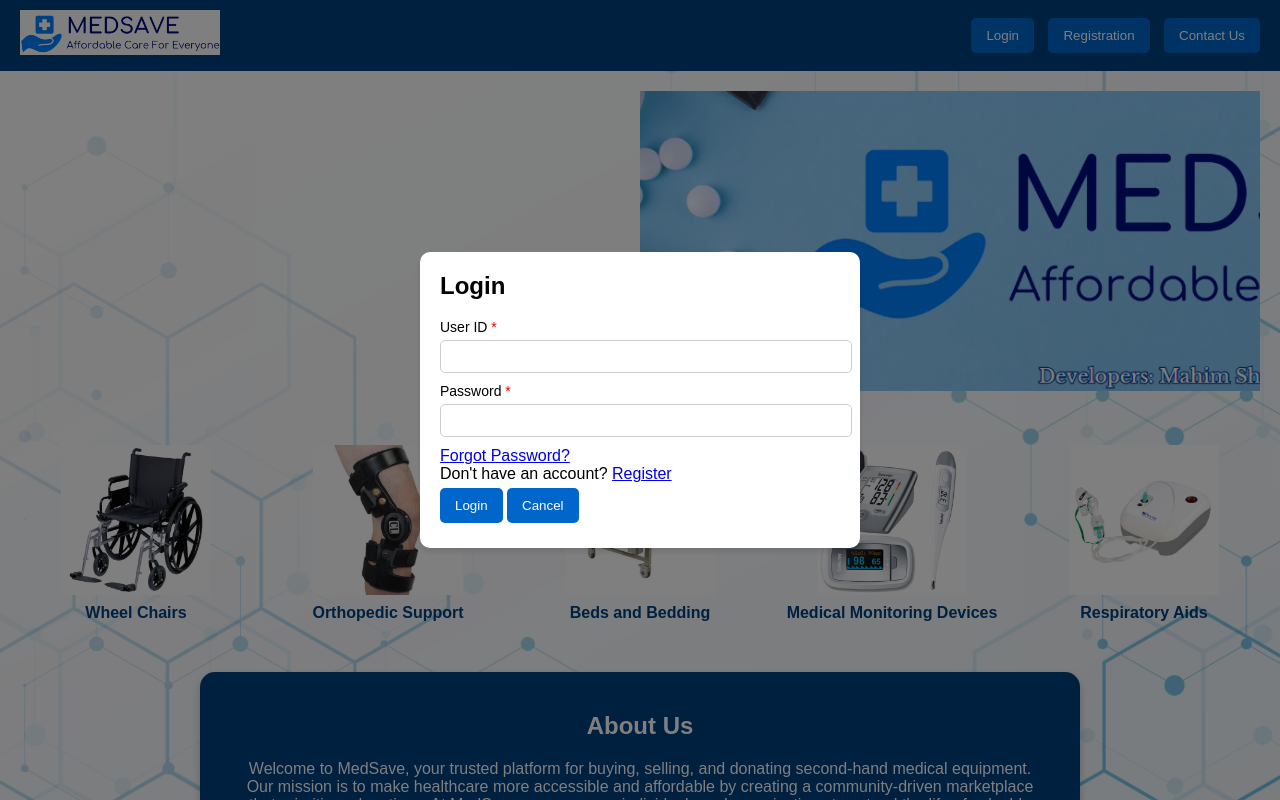
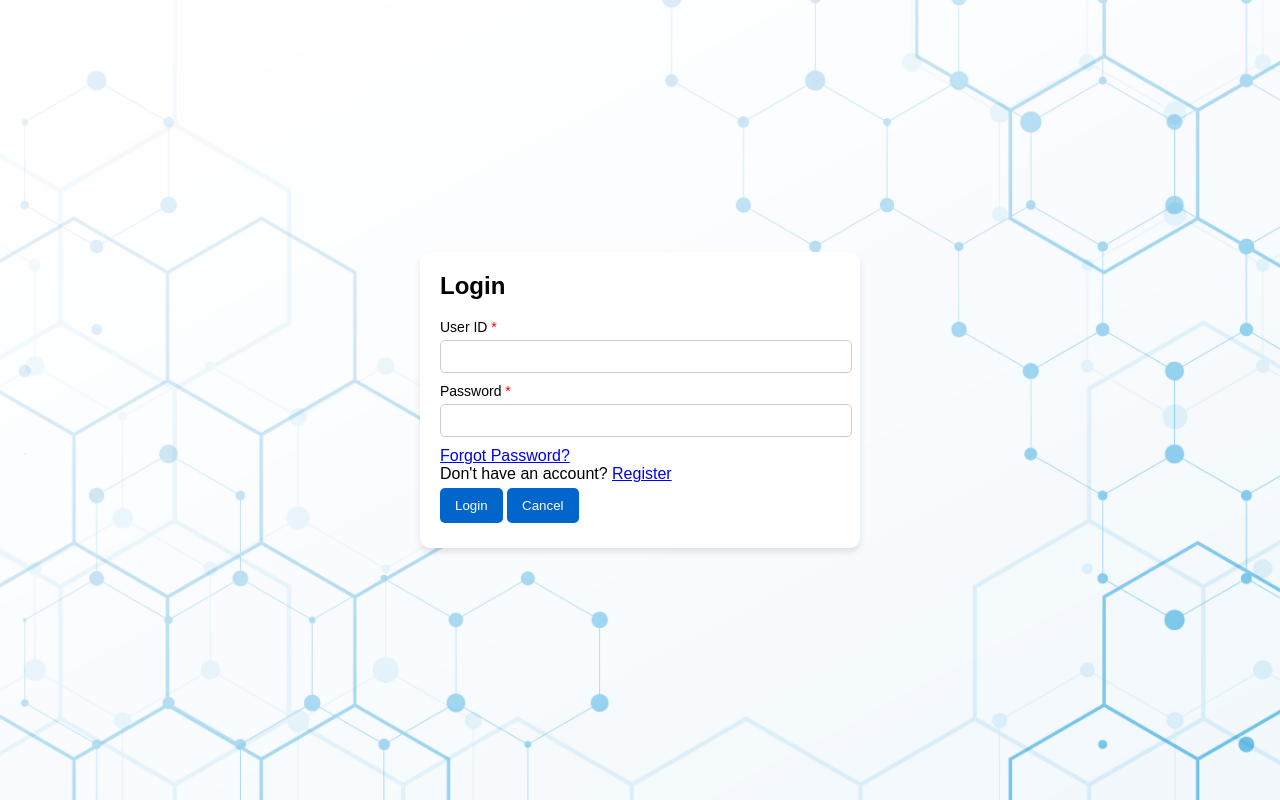
Before and after one commit to mahim2909/MedSave, a PHP site: page / in a window 1280 px wide, after a click on "Login". Run offline with PHP 8.4, Linux system fonts and the light colour scheme.

Commit message:
Update styles.css

```diff
--- a/styles.css
+++ b/styles.css
@@ -114,7 +114,10 @@ footer .footer-bottom {
     left: 0;
     width: 100%;
     height: 100%;
-    background-color: rgba(0, 0, 0, 0.5);
+    background-image: url('background.jpg'); /* Replace with your image path */
+    background-size: cover; /* Ensures the image covers the popup */
+    background-repeat: no-repeat; /* Prevents tiling */
+    background-position: center; /* Centers the image */
     justify-content: center;
     align-items: center;
     z-index: 1000;
```
